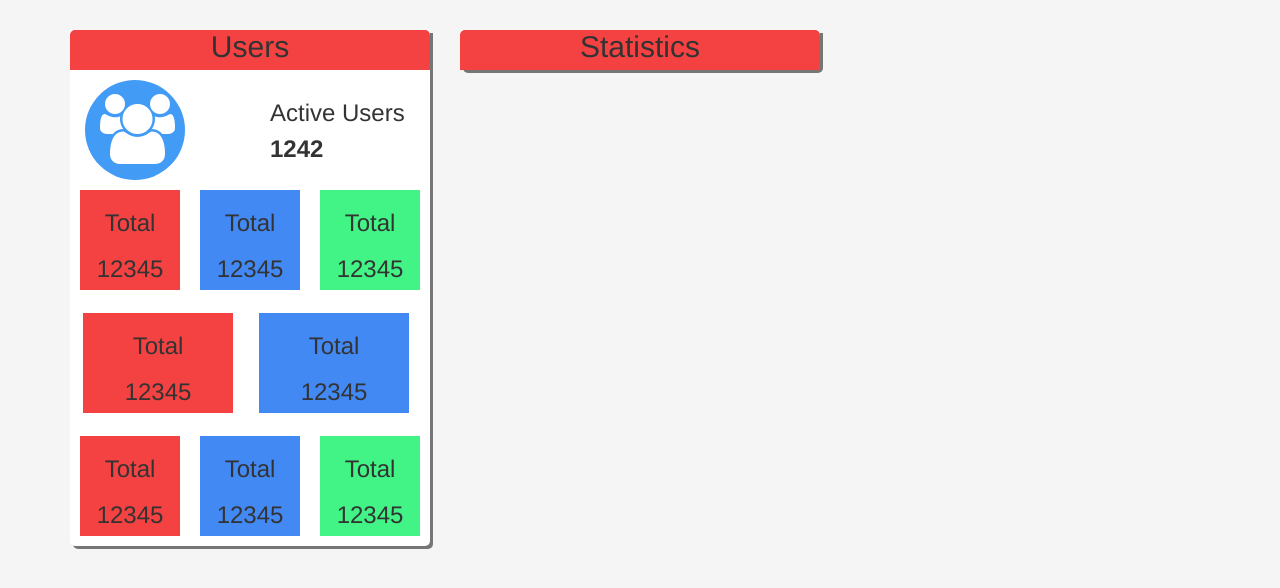
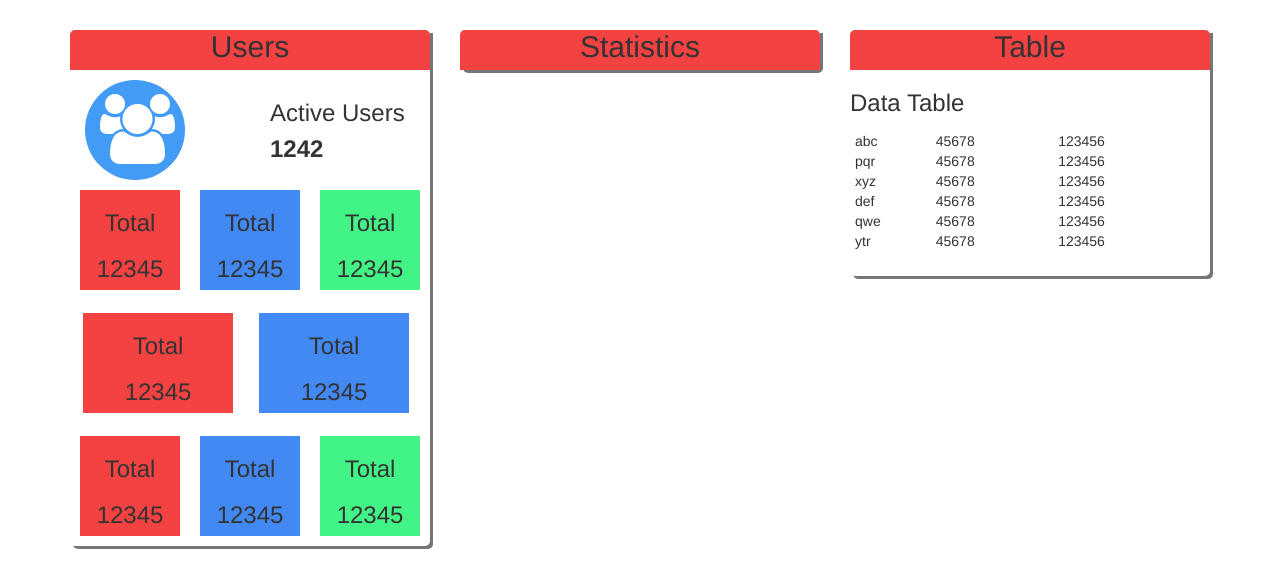
Before and after one commit to dungeonmaster10/ISP, an Angular app: page /dashboard in a window 1280 px wide. Shown: the top 588 px of the page. Built offline with nearby package versions, Linux system fonts and the light colour scheme.

Commit message:
table added

```diff
--- a/src/app/home/home.component.css
+++ b/src/app/home/home.component.css
@@ -0,0 +1,3 @@
+.data-table{
+    padding:5px;
+}
--- a/src/app/home/home.component.html
+++ b/src/app/home/home.component.html
@@ -78,7 +78,21 @@
       </div>
     </div>
     <div class="col-md-4">
-
+      <div class="card">
+        <div class="heading text-center">
+          <h2>Table</h2>
+        </div>
+        <h3>Data Table</h3>
+        <div class="data-table">
+        <table class="table table-striped">
+          <tr *ngFor="let d of data">
+            <td>{{d.area}}</td>
+            <td>{{d.connections}}</td>
+            <td>{{d.money}}</td>
+          </tr>
+        </table>
       </div>
       </div>
     </div>
+  </div>
+</div>
--- a/src/app/home/home.component.ts
+++ b/src/app/home/home.component.ts
@@ -6,7 +6,14 @@
   styleUrls: ['./home.component.css']
 })
 export class HomeComponent implements OnInit {
-
+  data: Array<any> = [
+    { area: 'abc', connections: 45678, money: 123456 },
+    { area: 'pqr', connections: 45678, money: 123456 },
+    { area: 'xyz', connections: 45678, money: 123456 },
+    { area: 'def', connections: 45678, money: 123456 },
+    { area: 'qwe', connections: 45678, money: 123456 },
+    { area: 'ytr', connections: 45678, money: 123456 },
+  ];
   constructor() { }
 
   ngOnInit() {
--- a/src/styles.css
+++ b/src/styles.css
@@ -1,14 +1,12 @@
 /* You can add global styles to this file, and also import other style files */
-body {
-    background-color: whitesmoke !important;
-}
-
 .container {
   padding: 10px;
 }
-.text-center{
+
+.text-center {
   text-align: center;
 }
+
 .heading {
   background-color: #f44242;
   height: 40px;
@@ -54,11 +52,13 @@
   height: 100px;
   margin: 10px;
 }
-.large-card{
+
+.large-card {
   width: 150px !important;
   height: 100px;
   margin: 13px;
 }
+
 .card-red {
   background-color: #f44242;
 }
```
Lines whose indentation alone changed are shown as unchanged.
